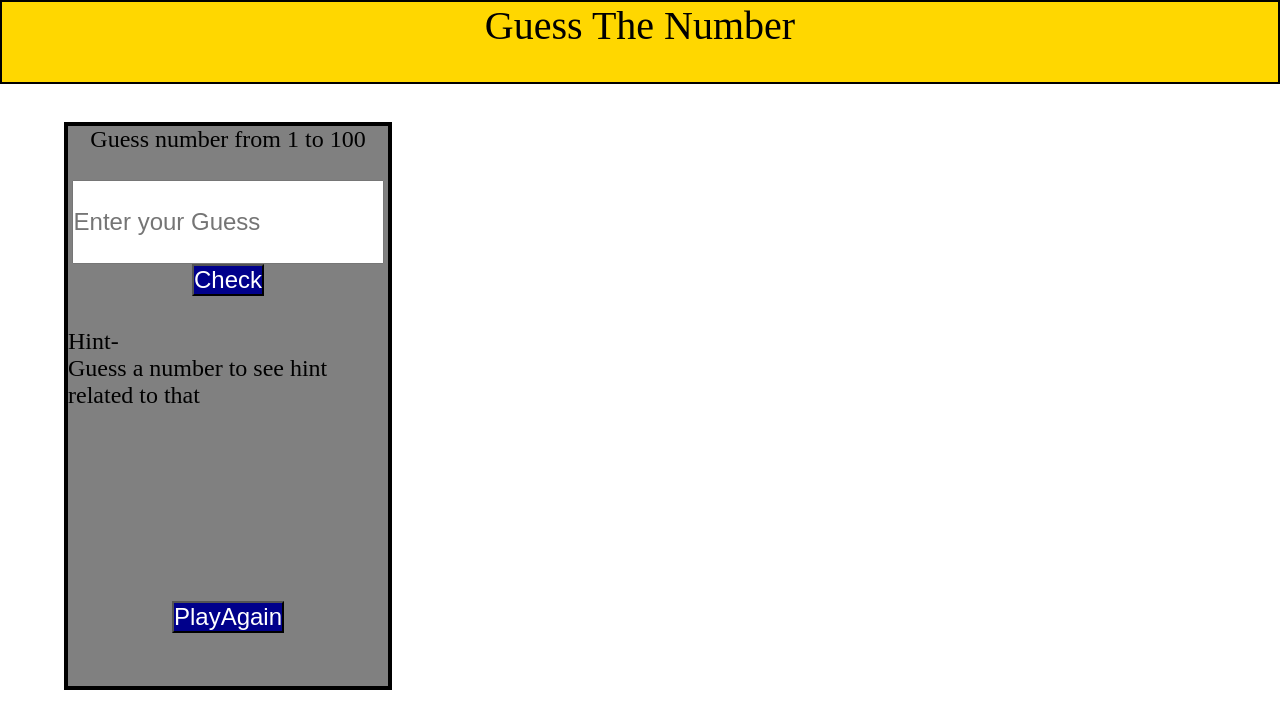
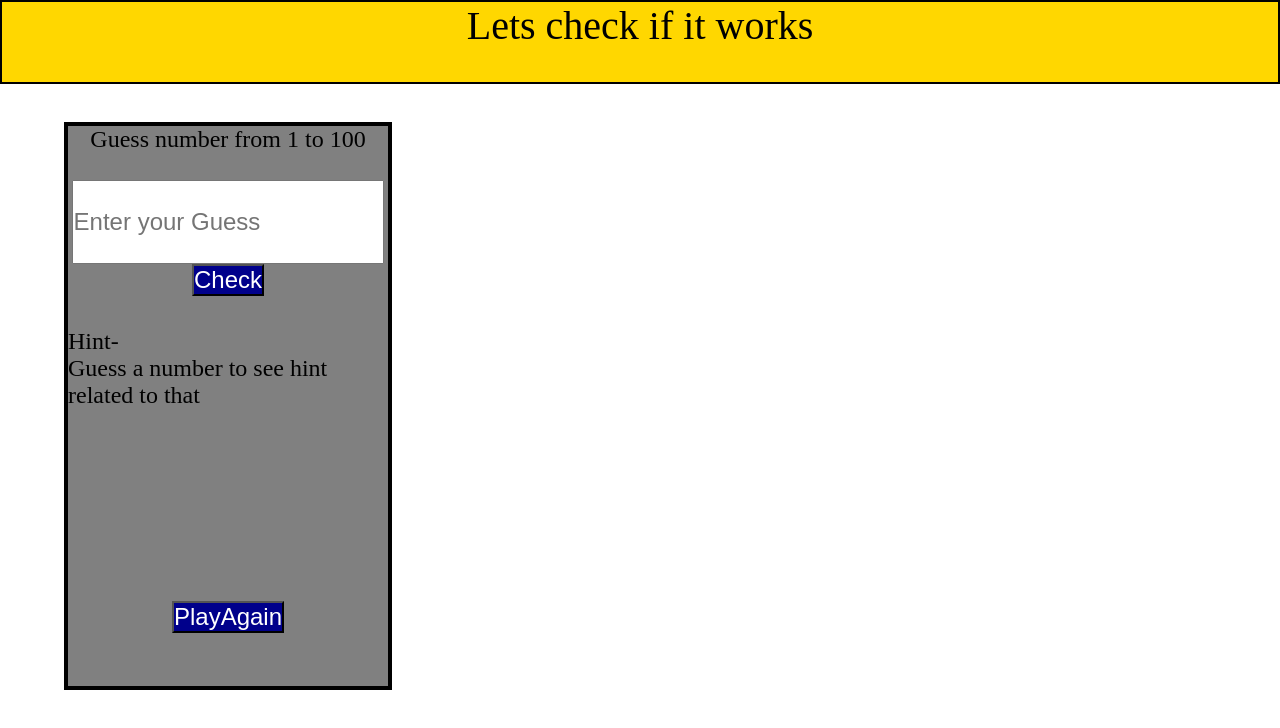
Before and after one commit to AdityaMishra3648/Guess_the_number, a plain HTML site: page index.html in a window 1280 px wide. Drawn offline with Linux system fonts and the light colour scheme.

Commit message:
test push1

```diff
--- a/index.html
+++ b/index.html
@@ -9,7 +9,7 @@
 <body>
     <header>
         <div class="tittle text-center">
-            Guess The Number
+            Lets check if it works
         </div>
     </header>
     <!-- <span class="text-center text">select diffuculty level</span> -->
```
